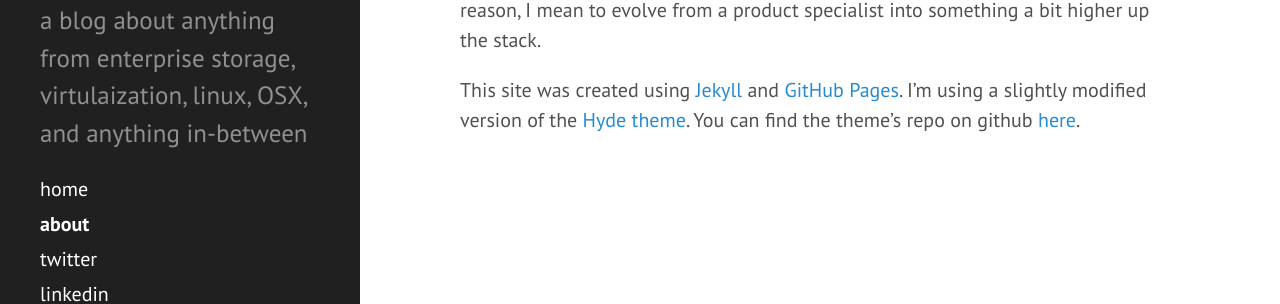
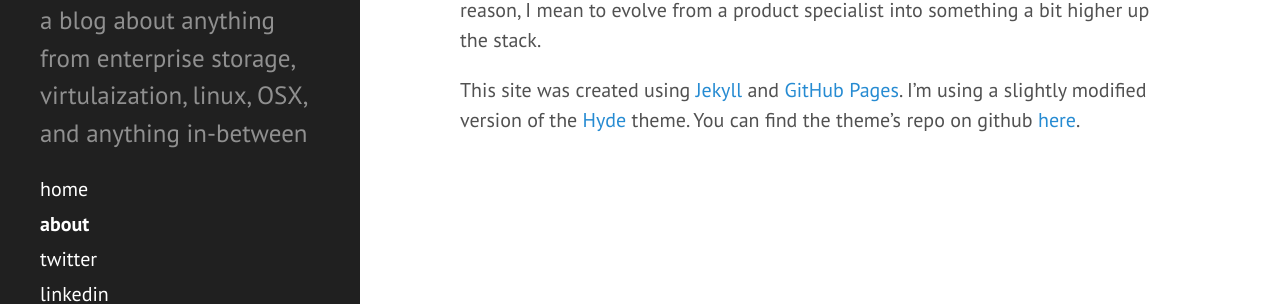
Before and after one commit to nightcrawler086/nightcrawler086.github.io, a Jekyll site: the page built from about.md, in a window 1280 px wide. Shown: the part 463-767 px from the top of the page. Built offline with Jekyll 4.4.1, drawn with Linux system fonts in a browser that asks for light colours.

Commit message:
link mods

```diff
--- a/about.md
+++ b/about.md
@@ -9,5 +9,5 @@ I've been in the IT industry in various roles over the past 9 years.  My focuses
 
 I've been meaning to have my own blog for a while, and am just now getting around it.  Let's call it a new year's resolution.  Another one of those resolutions, and the primary reason for this blog, is the shift in the way companies use and consume infrastructure.  Public clouds like AWS, Azure, and Google are becoming the first choice for infrastrcutre instead of putting it in their own datacenters.  For that reason, I mean to evolve from a product specialist into something a bit higher up the stack.
 
-This site was created using [Jekyll](https://jekyllrb.com/) and [GitHub Pages](https://pages.github.com/).  I'm using a slightly modified version of the [Hyde theme](http://hyde.getpoole.com).  You can find the theme's repo on
+This site was created using [Jekyll](https://jekyllrb.com/) and [GitHub Pages](https://pages.github.com/).  I'm using a slightly modified version of the [Hyde](http://hyde.getpoole.com) theme.  You can find the theme's repo on
 github [here](https://github.com/poole/hyde).
```
